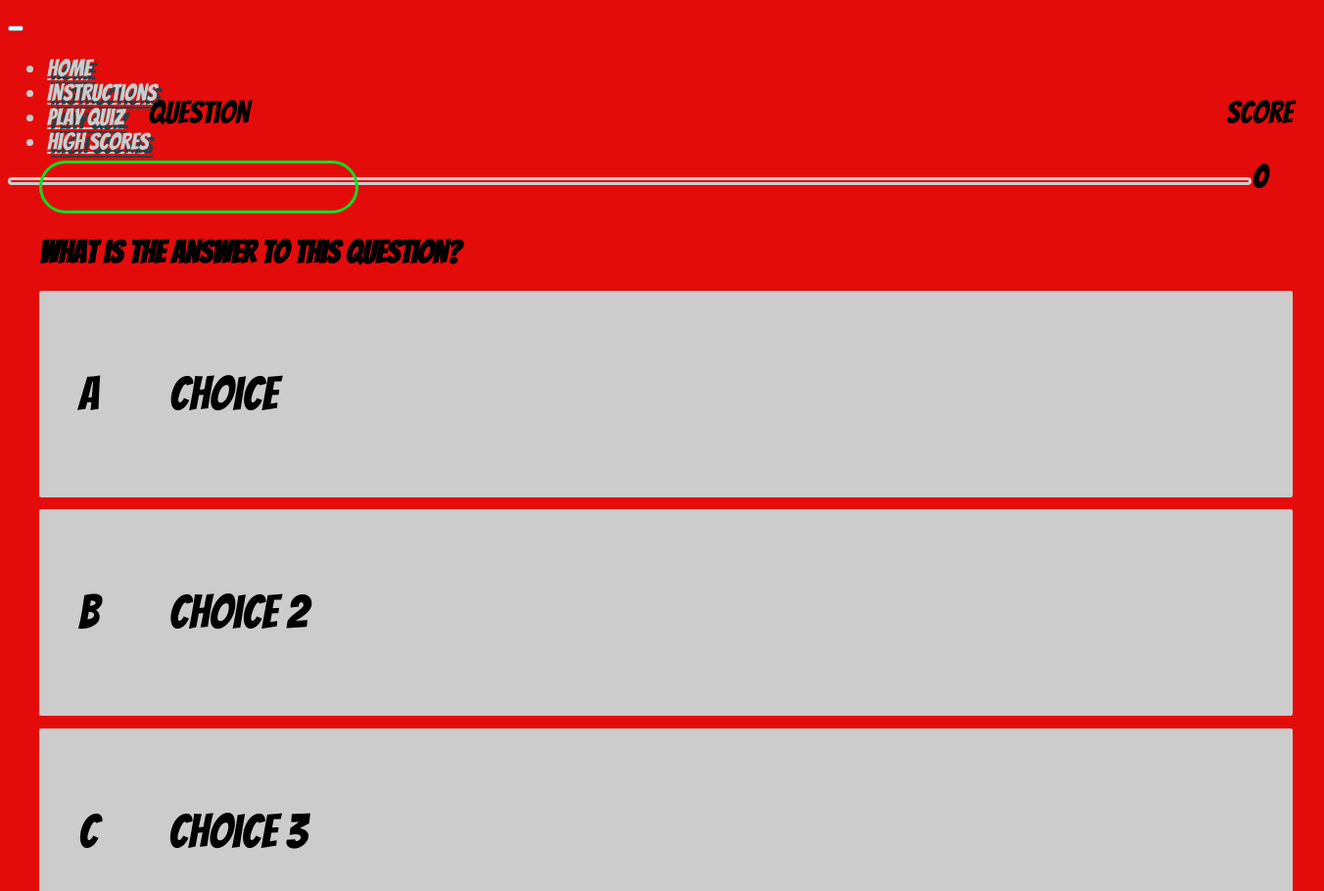
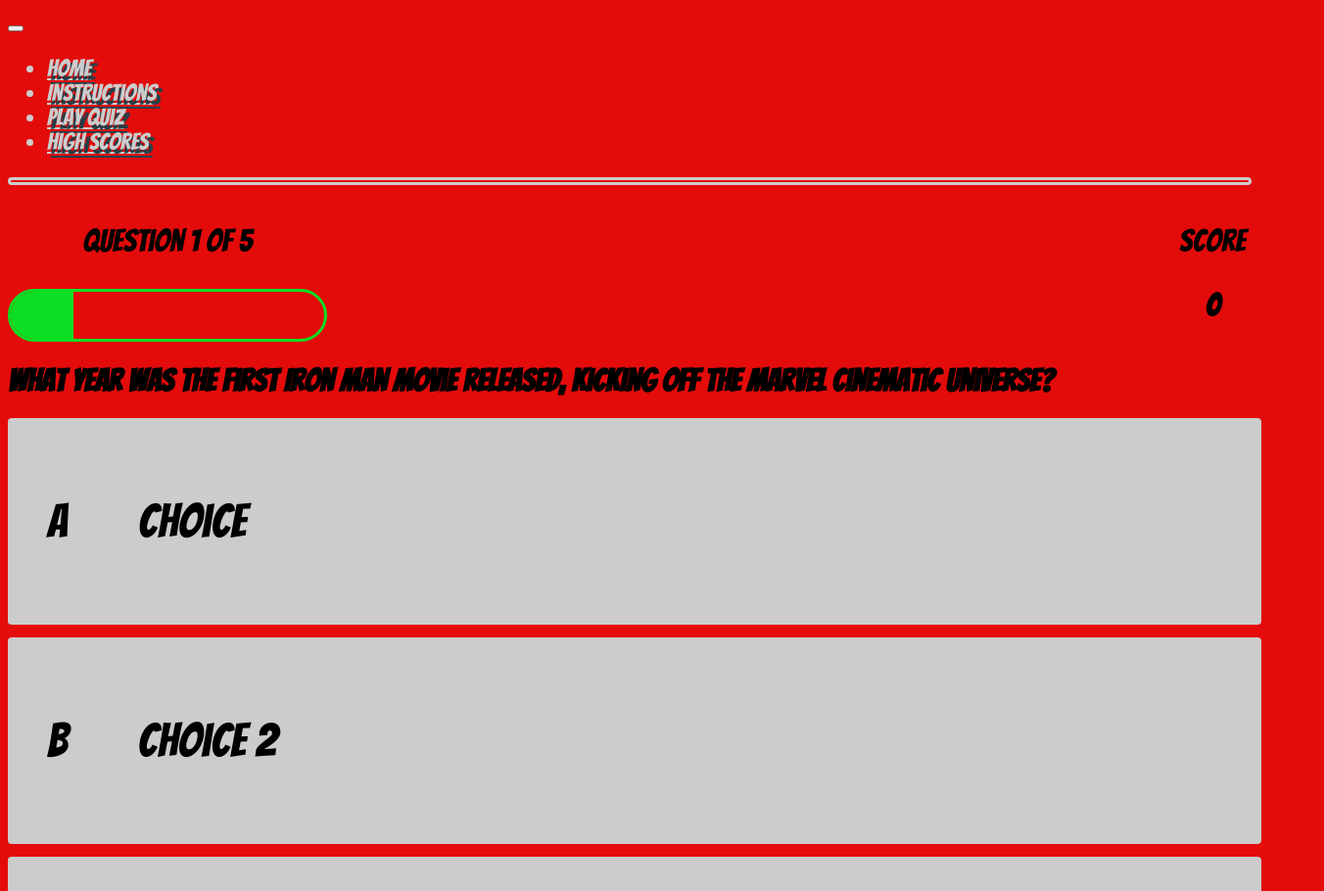
Before and after one commit to smithylee81/MARVELous-Quiz, a plain HTML site: page quiz.html in a window 1280 px wide. Shown: the top 910 px of the page at 98% size, 1352 px wide, since content can reach past the window. Drawn offline with Linux system fonts and the light colour scheme.

Commit message:
Add styling and container div to quiz page

```diff
--- a/assets/css/quiz.css
+++ b/assets/css/quiz.css
@@ -17,8 +17,8 @@ body {
 .choice-container {
     display: flex;
     margin-bottom: 0.8rem;
-    width: 80%;
-    border-radius: 2px;
+    width: 100%;
+    border-radius: 4px;
     background: #cccccc;
     font-size: 3rem;
     min-width: 80rem;
--- a/assets/js/quiz.js
+++ b/assets/js/quiz.js
@@ -1,66 +1,66 @@
 const question = document.querySelector('#question');
-const question = Array.from(document.querySelector('.choice-text'));
+const choices = Array.from(document.querySelector('.choice-text'));
 const progressText = document.querySelector('#progressText');
 const scoreText = document.querySelector('#score');
 const progressBarFull = document.querySelector('#progressBarFull');
 
 let currentQuestion = {}
-let acceptingAnswers = true;
-let score = 0;
-let questionCounter = 0;
+let acceptingAnswers = true
+let score = 0
+let questionCounter = 0
 let availableQuestions = []
 
 let questions = [
     {
-        question: 'What year was the first Iron Man movie released, kicking off the Marvel Cinematic Universe?',
-        choice1: '2011',
-        choice2: '2008',
-        choice3: '1999',
-        choice4: '2005',
+        question: "What year was the first Iron Man movie released, kicking off the Marvel Cinematic Universe?",
+        choice1: "2011",
+        choice2: "2008",
+        choice3: "1999",
+        choice4: "2005",
         answer: 2,
     },
     {
-        question: 'What is the name of Thor’s hammer?',
-        choice1: 'Blow Hammer',
-        choice2: 'Pixie',
-        choice3: 'Mjolnir',
-        choice4: 'Jane',
+        question: "What is the name of Thor’s hammer?",
+        choice1: "Blow Hammer",
+        choice2: "Pixie",
+        choice3: "Mjolnir",
+        choice4: "Jane",
         answer: 3,
     },
     {
-        question: 'What is Captain America’s shield made out of?',
-        choice1: 'Steel',
-        choice2: 'Kryptonite',
-        choice3: 'Platinum',
-        choice4: 'Vibranium',
+        question: "What is Captain America’s shield made out of?",
+        choice1: "Steel",
+        choice2: "Kryptonite",
+        choice3: "Platinum",
+        choice4: "Vibranium",
         answer: 4,
     },
     {
-        question: 'What country are Scarlet Witch and Quicksilver from?',
-        choice1: 'Sokovia.',
-        choice2: 'Bulgaria',
-        choice3: 'Russia',
-        choice4: 'Spain',
+        question: "What country are Scarlet Witch and Quicksilver from?",
+        choice1: "Sokovia",
+        choice2: "Bulgaria",
+        choice3: "Russia",
+        choice4: "Spain",
         answer: 1,
     },
     {
-        question: 'Before becoming Vision, what is the name of Iron Man’s A.I. butler?',
-        choice1: 'J.A.R.E.D.',
-        choice2: 'J.U.P.I.T.E.R.',
-        choice3: 'J.A.R.V.I.S.',
-        choice4: 'J.U.N.K.Y.A.R.D.',
+        question: "Before becoming Vision, what is the name of Iron Man’s A.I. butler?",
+        choice1: "J.A.R.E.D.",
+        choice2: "J.U.P.I.T.E.R.",
+        choice3: "J.A.R.V.I.S.",
+        choice4: "J.U.N.K.Y.A.R.D.",
         answer: 3,
-    },
+    }
 ]
 
 const SCORE_POINTS = 100;
 const MAX_QUESTIONS = 5;
 
 startGame = () =>{
-    questionsCounter = 0;
-    score = 0;
-    availableQuestions = [...questions];
-    getNewQuestion();
+    questionCounter = 0
+    score = 0
+    availableQuestions = [...questions]
+    getNewQuestion()
 }
 
 getNewQuestion = () => {
@@ -70,28 +70,28 @@ getNewQuestion = () => {
         return window.location.assign('/end.html')
     }
 
-    questionsCounter++
+    questionCounter++
     progressText.innerText = `Question ${questionCounter} of ${MAX_QUESTIONS}`
-    progressBarFull.style.width = `${(questionsCounter/MAX_QUESTIONS) * 100}%`
+    progressBarFull.style.width = `${(questionCounter/MAX_QUESTIONS) * 100}%`
 
-    const questionsIndex = Math.floor(Math.random() * availableQuestions.length);
-    currentQuestion = availableQuestions[questionsIndex];
-    question.innetText = currentQuestion.question
+    const questionsIndex = Math.floor(Math.random() * availableQuestions.length)
+    currentQuestion = availableQuestions[questionsIndex]
+    question.innerText = currentQuestion.question
 
     choices.forEach(choice => {
         const number = choice.dataset['number']
         choice.innerText = currentQuestion['choice' + number]
-    } )
+    })
 
     availableQuestions.splice(questionsIndex, 1)
-    acceptingAnswers = true;
+    acceptingAnswers = true
 }
 
 choices.forEach(choice => {
     choice.addEventListener('click', e => {
         if(!acceptingAnswers) return
 
-        acceptingAnswers = false;
+        acceptingAnswers = false
         const selectedChoice = e.target
         const selectedAnswer = selectedChoice.dataset['number']
 
@@ -106,15 +106,13 @@ choices.forEach(choice => {
         setTimeout(() => {
             selectedChoice.parentElement.classList.remove(classToApply)
             getNewQuestion()
-
         }, 1000)
     })
-
 })
 
 incrementScore = num => {
-    score +=num;
-    scoreText.innerText = score;
+    score +=num
+    scoreText.innerText = score
 }
 
 startGame()
--- a/quiz.html
+++ b/quiz.html
@@ -40,8 +40,8 @@
     <!-- NAV BAR END -->
     <hr class="divider">
     <!--------------------------- Progress Bar Start------------------>
-    <div class="container">
-        <div id="quiz" class="justify-center flex-column">
+    <div class="container-fluid">
+        <div id="quiz" class="justify-content-center flex-column">
             <div id="hud">
                 <div class="hud-item">
                     <p id="progressText" class="hud-prefix">
```
Also changed, not shown: end.html (+1 -1 lines), highscores.html (+33 -0 lines).
